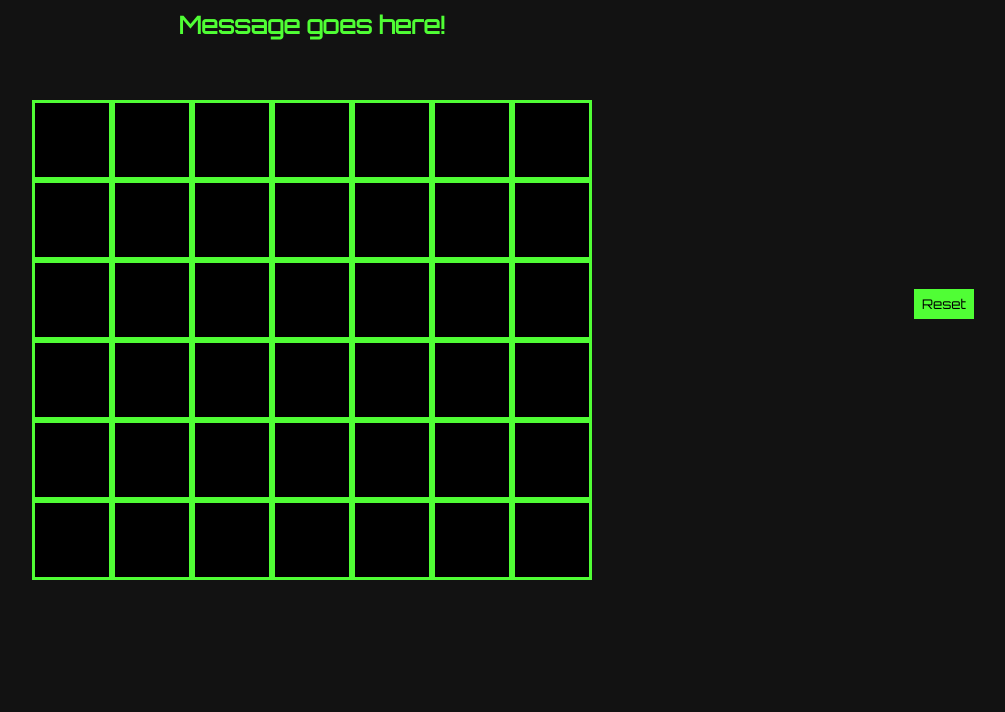
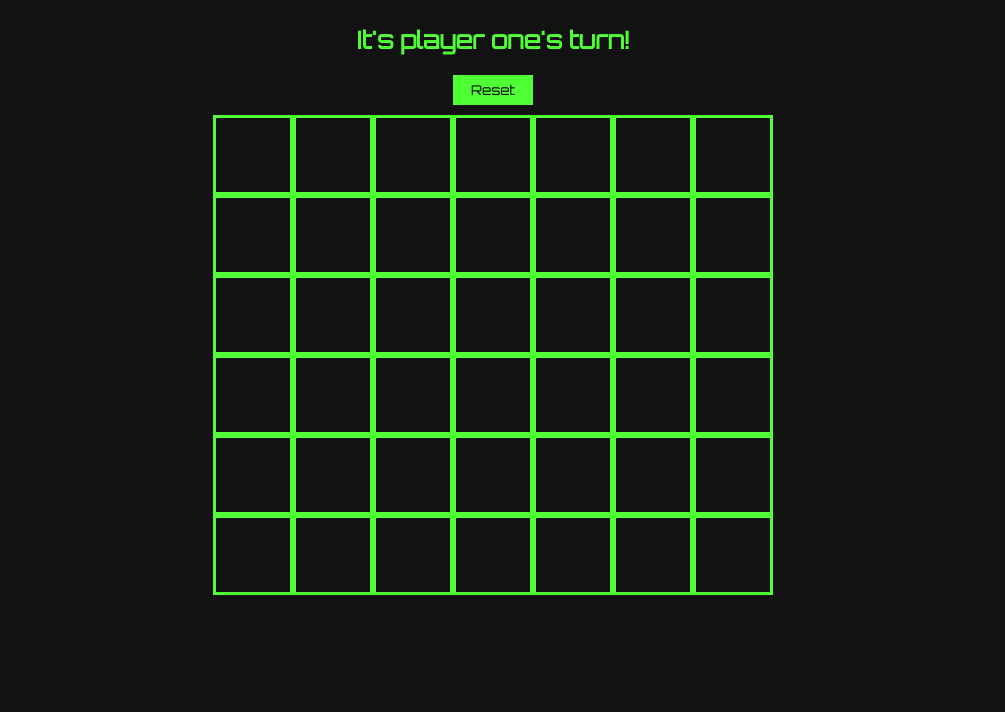
Before and after one commit to mcholbrook/connect-four, a plain HTML site: page index.html in a window 1280 px wide. Shown: the part 104-816 px from the top of the page, without its empty margins (147-1152 px from the left). Drawn offline with Linux system fonts and the light colour scheme.

Commit message:
Reposition reset button

```diff
--- a/css/style.css
+++ b/css/style.css
@@ -19,7 +19,7 @@ section.board{
   grid-template-rows: repeat(7, 10vmin);
   grid-template-columns: repeat(7, 10vmin);
   grid-gap: 0vmin;
-  margin: 40px;
+  margin: 10px;
   /* background-color: var(--border-color) */
 
 }
@@ -39,6 +39,15 @@ div {
   border: 3px solid;
   border-color: var(--border-color);
   /* border-radius: 50%; */
+}
+
+#resetButton {
+  width: 80px;
+  height: 30px;
+  margin: none;
+  background-color: var(--border-color);
+  font-family: Orbitron, sans-serif;
+  border: none;
 }
 
 
@@ -71,12 +80,3 @@ div {
   from{border-right-color: rgba(0,255,0,.75);}
   to{border-right-color: transparent;}
 }
-
-#resetButton {
-  width: 60px;
-  height: 30px;
-  margin: 20px;
-  background-color: var(--border-color);
-  font-family: Orbitron, sans-serif;
-  border: none;
-}
--- a/index.html
+++ b/index.html
@@ -11,7 +11,8 @@
 </head>
 <body>
   <h1 id="titleText">Connect Four</h1>
-  <h2 id="message">Message goes here!</h2>
+  <h2 id="message"></h2>
+  <button id="resetButton">Reset</button>
   <section class = "board">
     <div id = "0"></div>
     <div id = "1"></div>
@@ -63,7 +64,7 @@
     <div id = "47" class="baseLevel taken"></div>
     <div id = "48" class="baseLevel taken"> </div>
   </section>
-  <button id="resetButton">Reset</button>
+
 
 
 
--- a/js/app.js
+++ b/js/app.js
@@ -1,6 +1,6 @@
 /*----- constants -----*/
 let playerColor = {
-   'null': 'black',
+   'null': '#121212',
    '1': 'rgb(255, 0, 230)',
    '-1': '#ff8000'
 }
@@ -17,6 +17,7 @@ let winner = null
 /*----- cached element references -----*/
 const squares = Array.from(document.querySelectorAll('.board div'))
 const resetBtn = document.getElementById('resetButton')
+const message = document.getElementById('message')
 
 /*----- event listeners -----*/
 
@@ -46,6 +47,8 @@ function onClick(e){
   // console.log(currentSquare)
   // console.log(squares[Number(currentSquare) + 7].classList.contains('taken'))
   if (boardArr[Number(currentSquare)] || !squares[Number(currentSquare) + 7].classList.contains('taken') || winner){
+    message.style.fontSize = "20px";
+    message.innerHTML = (`Please choose a valid square.`)
     return
   }
   else {
@@ -67,6 +70,11 @@ function render(){
   boardArr.forEach(function(square, idx){
     squares[idx].style.background = playerColor[square]
   })
+  if (turn === 1){
+    message.innerHTML = (`It's player one's turn!`)
+  } else if (turn === -1){
+    message.innerHTML = (`It's player two's turn!`)
+  }
 }
 
 
```
